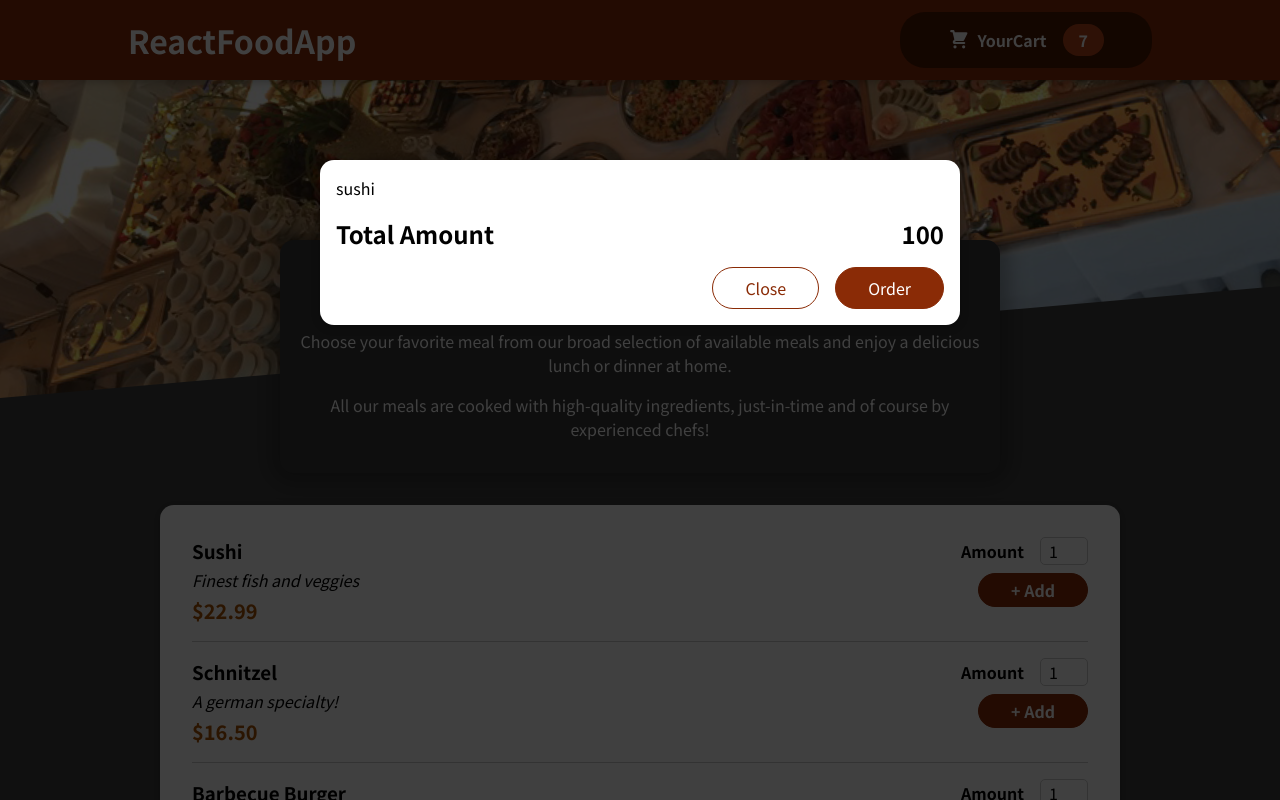
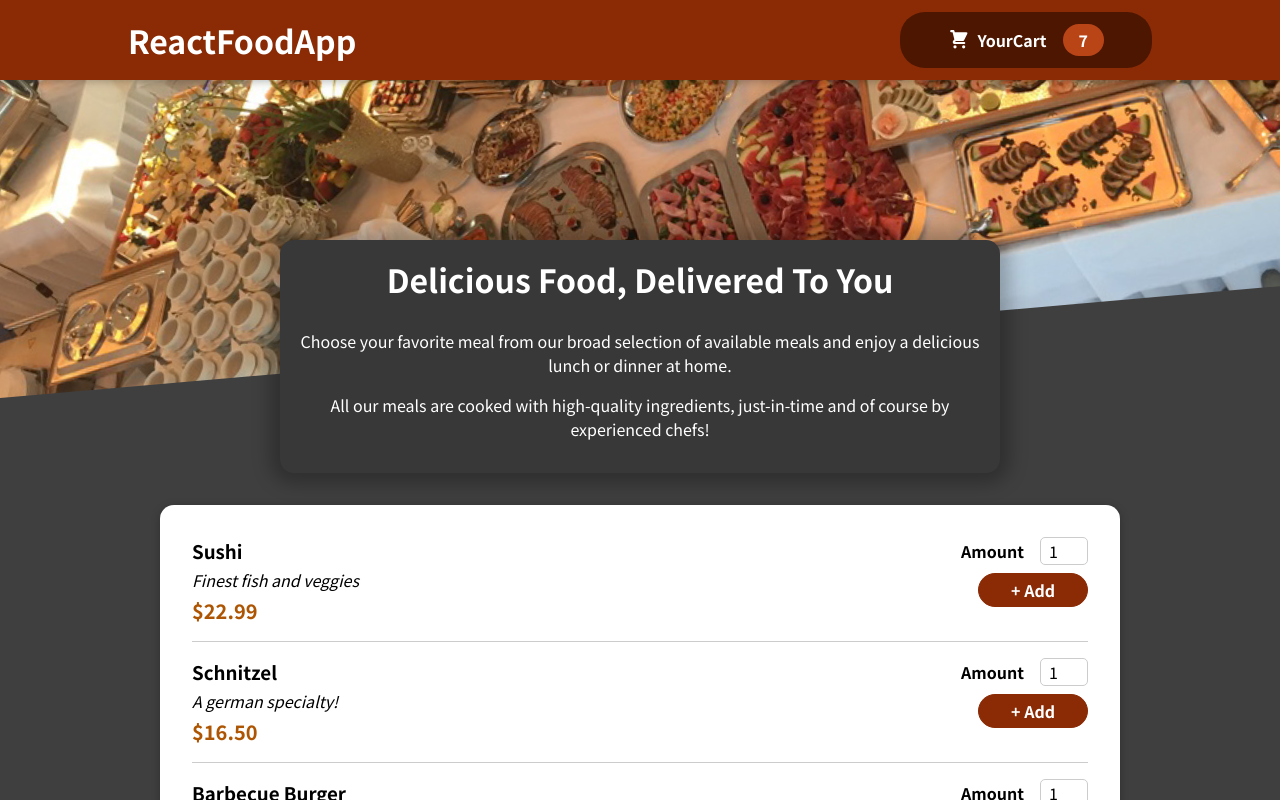
Before and after one commit to baranisdharan/ResTaurant, a React (Create React App) app: page / in a window 1280 px wide. Shown: the top 800 px of the page. Built offline with nearby package versions, Linux system fonts and the light colour scheme.

Commit message:
Cart open and close

```diff
--- a/src/App.js
+++ b/src/App.js
@@ -1,13 +1,23 @@
-import React from "react";
+import React, { useState } from "react";
 import Header from "./Components/Layout/Header";
 import Meals from "./Components/Meals/Meals";
 import Cart from "./Components/Cart/Cart";
 
 function App() {
+  const [cartIsShown, setCartIsShown] = useState(false);
+
+  const showCartHandler = () => {
+    setCartIsShown(true);
+  };
+
+  const hideCartHandler = () => {
+    setCartIsShown(false);
+  };
+
   return (
     <React.Fragment>
-      <Cart />
-      <Header />
+      {cartIsShown && <Cart onClose={hideCartHandler} />}
+      <Header onShowCart={showCartHandler} />
       <main>
         <Meals />
       </main>
--- a/src/Components/Cart/Cart.js
+++ b/src/Components/Cart/Cart.js
@@ -11,14 +11,16 @@
   );
 
   return (
-    <Modal>
-        {cartItems}
+    <Modal onClose={props.onClose}>
+      {cartItems}
       <div className={classes.total}>
         <span>Total Amount</span>
         <span>100</span>
       </div>
       <div className={classes.actions}>
-        <button className={classes["button--alt"]}>Close</button>
+        <button className={classes["button--alt"]} onClick={props.onClose}>
+          Close
+        </button>
         <button className={classes.button}>Order</button>
       </div>
     </Modal>
--- a/src/Components/Layout/Header.js
+++ b/src/Components/Layout/Header.js
@@ -8,7 +8,7 @@
     <React.Fragment>
       <header className={classes.header}>
         <h1>ReactFoodApp</h1>
-        <HeaderCartButton/>
+        <HeaderCartButton onClick={props.onShowCart} />
       </header>
       <div className={classes["main-image"]}>
         <img src={mealsImage} alt="A table full of delicious food" />
--- a/src/Components/Layout/HeaderCartButton.js
+++ b/src/Components/Layout/HeaderCartButton.js
@@ -1,17 +1,17 @@
 import React from "react";
-import classes from "./HeaderCartButton.module.css"
+import classes from "./HeaderCartButton.module.css";
 import CartIcon from "../Cart/CartIcon";
 
-const HeaderCartButton = props => {
+const HeaderCartButton = (props) => {
   return (
-        <button className={classes.button}>
+    <button className={classes.button} onClick={props.onClick}>
       <span className={classes.icon}>
-                <CartIcon/>
+        <CartIcon />
       </span>
       <span>YourCart</span>
       <span className={classes.badge}>7</span>
     </button>
-    )
+  );
 };
 
 export default HeaderCartButton;
--- a/src/Components/UI/Modal.js
+++ b/src/Components/UI/Modal.js
@@ -3,7 +3,7 @@
 import ReactDOM from "react-dom";
 
 const Backdrop = (props) => {
-  return <div className={classes.backdrop}></div>;
+  return <div className={classes.backdrop} onClick={props.onClose}></div>;
 };
 
 const ModalOverlay = (props) => {
@@ -19,7 +19,7 @@
 const Modal = (props) => {
   return (
     <React.Fragment>
-      {ReactDOM.createPortal(<Backdrop />, portalElement)}
+      {ReactDOM.createPortal(<Backdrop onClose={props.onClose} />, portalElement)}
       {ReactDOM.createPortal(
         <ModalOverlay>{props.children}</ModalOverlay>,
         portalElement
```
Lines whose indentation alone changed are shown as unchanged.
